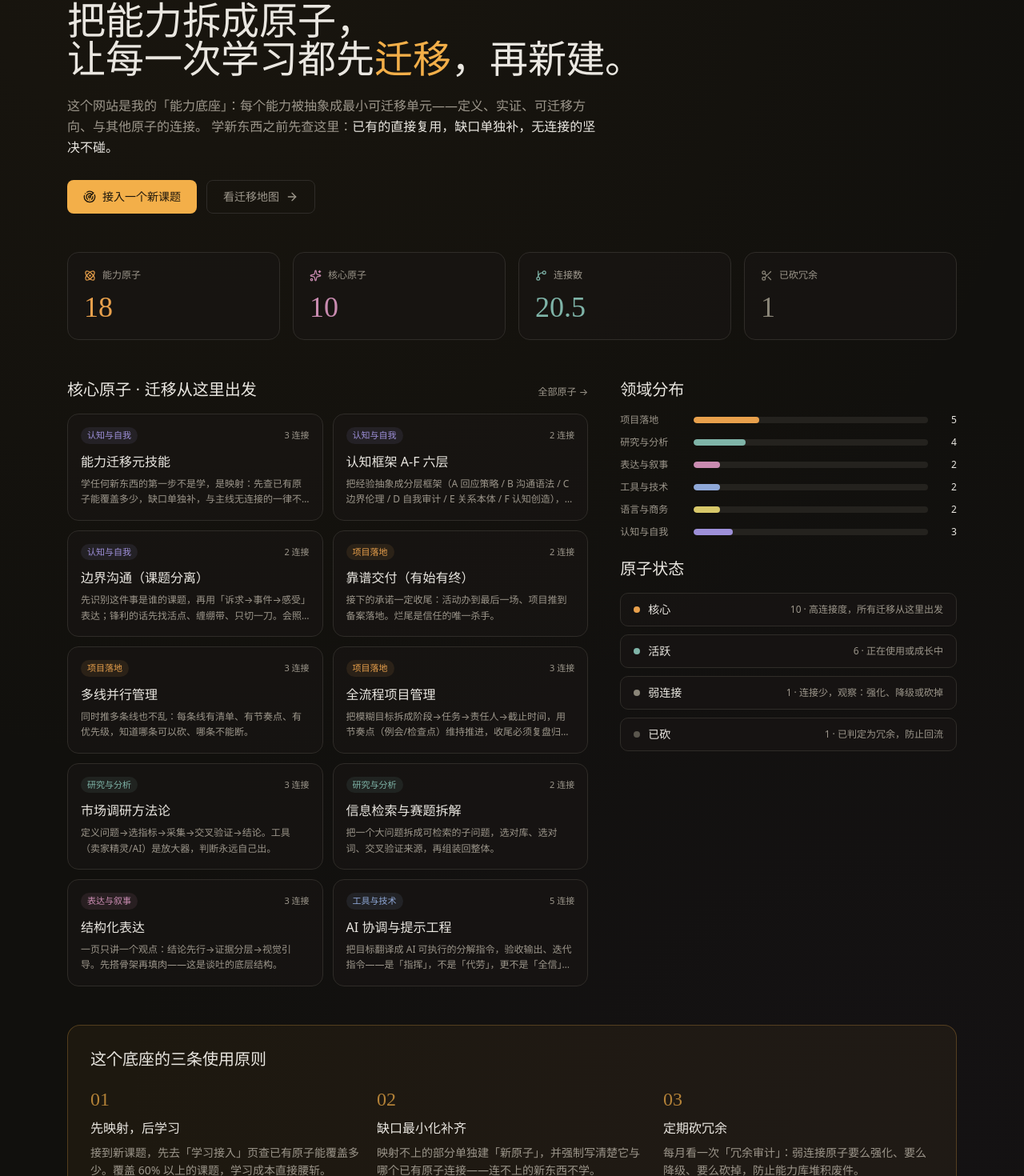
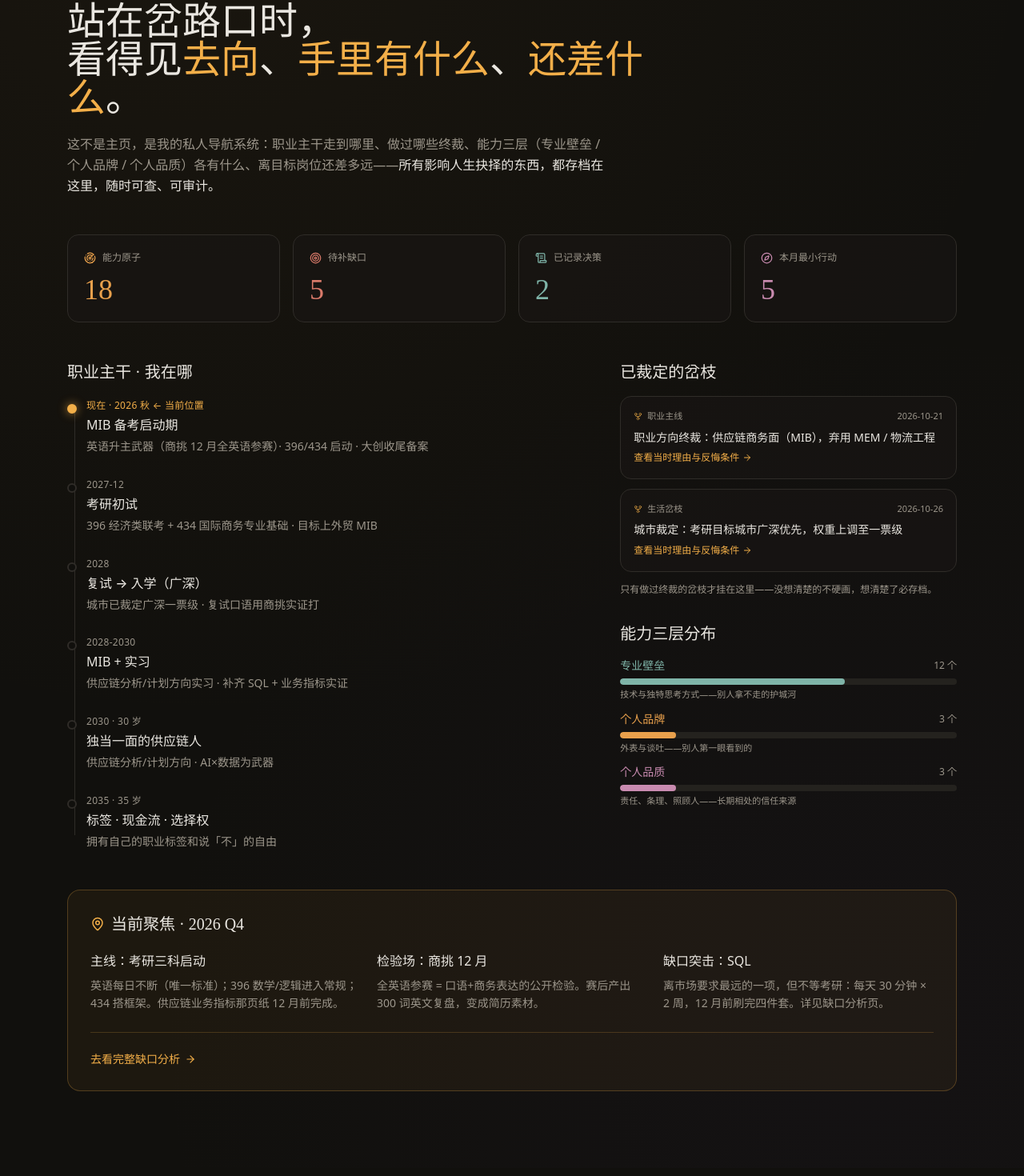
Before and after one commit to xiaoming-cvd/capability-os, a React (Vite) app: page /decisions in a window 1280 px wide. Shown: the part 134-1604 px from the top of the page at 80% size. Built offline with nearby package versions, Linux system fonts and the light colour scheme.

Commit message:
feat: 总览页升级为人生导航

```diff
--- a/src/pages/Dashboard.tsx
+++ b/src/pages/Dashboard.tsx
@@ -1,26 +1,68 @@
 import { Link } from 'react-router'
 import {
   ArrowRight,
-  Atom,
-  GitBranch,
+  Compass,
+  GitFork,
+  MapPin,
   Radar,
-  Scissors,
-  Sparkles,
+  ScrollText,
+  Target,
 } from 'lucide-react'
-import { ATOMS, DOMAINS, DOMAIN_COLORS, degree, STATUS_META } from '../data/atoms'
+import { ATOMS, LAYER_META, type AtomLayer } from '../data/atoms'
+import { gapSummary } from '../data/profile'
+import { DECISIONS } from '../data/decisions'
+
+// 人生主干：职业线里程碑
+const TRUNK = [
+  {
+    time: '现在 · 2026 秋',
+    title: 'MIB 备考启动期',
+    desc: '英语升主武器（商挑 12 月全英语参赛）· 396/434 启动 · 大创收尾备案',
+    current: true,
+  },
+  {
+    time: '2027-12',
+    title: '考研初试',
+    desc: '396 经济类联考 + 434 国际商务专业基础 · 目标上外贸 MIB',
+    current: false,
+  },
+  {
+    time: '2028',
+    title: '复试 → 入学（广深）',
+    desc: '城市已裁定广深一票级 · 复试口语用商挑实证打',
+    current: false,
+  },
+  {
+    time: '2028-2030',
+    title: 'MIB + 实习',
+    desc: '供应链分析/计划方向实习 · 补齐 SQL + 业务指标实证',
+    current: false,
+  },
+  {
+    time: '2030 · 30 岁',
+    title: '独当一面的供应链人',
+    desc: '供应链分析/计划方向 · AI×数据为武器',
+    current: false,
+  },
+  {
+    time: '2035 · 35 岁',
+    title: '标签 · 现金流 · 选择权',
+    desc: '拥有自己的职业标签和说「不」的自由',
+    current: false,
+  },
+]
 
 export default function Dashboard() {
-  const core = ATOMS.filter((a) => a.status === 'core')
-  const active = ATOMS.filter((a) => a.status === 'active')
-  const weak = ATOMS.filter((a) => a.status === 'weak')
-  const pruned = ATOMS.filter((a) => a.status === 'pruned')
-  const totalEdges = ATOMS.reduce((s, a) => s + degree(a), 0) / 2
+  const summary = gapSummary()
+  const decisions = DECISIONS.length
+  const layerCount = (l: AtomLayer) => ATOMS.filter((a) => a.layer === l).length
+  const minActions = summary.gap + summary.edge
 
   const stats = [
-    { icon: Atom, label: '能力原子', value: ATOMS.length, tone: '#e8a04c' },
-    { icon: Sparkles, label: '核心原子', value: core.length, tone: '#c98bb0' },
-    { icon: GitBranch, label: '连接数', value: totalEdges, tone: '#7fb4a8' },
-    { icon: Scissors, label: '已砍冗余', value: pruned.length, tone: '#8a8578' },
+    { icon: Radar, label: '能力原子', value: ATOMS.length, tone: '#e8a04c', to: '/atoms' },
+    { icon: Target, label: '待补缺口', value: summary.gap + summary.edge, tone: '#d97a6a', to: '/gap' },
+    { icon: ScrollText, label: '已记录决策', value: decisions, tone: '#7fb4a8', to: '/decisions' },
+    { icon: Compass, label: '本月最小行动', value: minActions, tone: '#c98bb0', to: '/gap' },
   ]
 
   return (
@@ -28,39 +70,26 @@ export default function Dashboard() {
       {/* Hero */}
       <section className="space-y-5">
         <p className="text-sm tracking-[0.3em] text-primary/80">
-          CAPABILITY ATOM BASE
+          LIFE NAVIGATION SYSTEM
         </p>
         <h1 className="font-display max-w-3xl text-4xl leading-snug sm:text-5xl">
-          把能力拆成原子，
+          站在岔路口时，
           <br />
-          让每一次学习都先<span className="text-primary">迁移</span>，再新建。
+          看得见<span className="text-primary">去向</span>、<span className="text-primary">手里有什么</span>、<span className="text-primary">还差什么</span>。
         </h1>
         <p className="max-w-2xl leading-relaxed text-muted-foreground">
-          这个网站是我的「能力底座」：每个能力被抽象成最小可迁移单元——定义、实证、可迁移方向、与其他原子的连接。
-          学新东西之前先查这里：<span className="text-foreground">已有的直接复用，缺口单独补，无连接的坚决不碰。</span>
+          这不是主页，是我的私人导航系统：职业主干走到哪里、做过哪些终裁、能力三层（专业壁垒 / 个人品牌 / 个人品质）各有什么、离目标岗位还差多远——
+          <span className="text-foreground">所有影响人生抉择的东西，都存档在这里，随时可查、可审计。</span>
         </p>
-        <div className="flex flex-wrap gap-3 pt-2">
-          <Link
-            to="/learn"
-            className="inline-flex items-center gap-2 rounded-md bg-primary px-5 py-2.5 text-sm font-medium text-primary-foreground transition-opacity hover:opacity-90"
-          >
-            <Radar size={16} /> 接入一个新课题
-          </Link>
-          <Link
-            to="/map"
-            className="inline-flex items-center gap-2 rounded-md border border-border px-5 py-2.5 text-sm text-muted-foreground transition-colors hover:text-foreground"
-          >
-            看迁移地图 <ArrowRight size={16} />
-          </Link>
-        </div>
       </section>
 
       {/* Stats */}
       <section className="grid grid-cols-2 gap-4 lg:grid-cols-4">
         {stats.map((s) => (
-          <div
+          <Link
+            to={s.to}
             key={s.label}
-            className="rounded-xl border border-border bg-card/60 p-5"
+            className="card-hover rounded-xl border border-border bg-card/60 p-5"
           >
             <div className="flex items-center gap-2 text-muted-foreground">
               <s.icon size={15} style={{ color: s.tone }} />
@@ -69,109 +98,101 @@ export default function Dashboard() {
             <p className="font-display mt-3 text-4xl" style={{ color: s.tone }}>
               {s.value}
             </p>
-          </div>
+          </Link>
         ))}
       </section>
 
       <div className="grid gap-10 lg:grid-cols-5">
-        {/* 核心原子 */}
+        {/* 人生主干 */}
         <section className="lg:col-span-3">
-          <div className="mb-4 flex items-baseline justify-between">
-            <h2 className="font-display text-xl">核心原子 · 迁移从这里出发</h2>
+          <h2 className="font-display mb-5 text-xl">职业主干 · 我在哪</h2>
+          <div className="relative space-y-0 pl-6">
+            {/* 竖线 */}
+            <span className="absolute bottom-5 left-[9px] top-2 w-px bg-border" />
+            {TRUNK.map((n) => (
+              <div key={n.time} className="relative pb-7 last:pb-0">
+                <span
+                  className={`absolute -left-6 top-1.5 h-3 w-3 rounded-full border-2 ${
+                    n.current
+                      ? 'border-primary bg-primary shadow-[0_0_12px_hsl(36_88%_62%/0.7)]'
+                      : 'border-border bg-background'
+                  }`}
+                />
+                <p
+                  className={`text-xs tracking-wide ${
+                    n.current ? 'text-primary' : 'text-muted-foreground'
+                  }`}
+                >
+                  {n.time}
+                  {n.current && ' ← 当前位置'}
+                </p>
+                <h3 className="mt-1 font-medium">{n.title}</h3>
+                <p className="mt-1 text-sm leading-relaxed text-muted-foreground">
+                  {n.desc}
+                </p>
+              </div>
+            ))}
+          </div>
+        </section>
+
+        {/* 已裁定岔枝 + 三层能力 */}
+        <section className="space-y-8 lg:col-span-2">
+          <div>
+            <h2 className="font-display mb-4 text-xl">已裁定的岔枝</h2>
+            <div className="space-y-3">
+              {DECISIONS.map((d) => (
                 <Link
-              to="/atoms"
-              className="text-xs text-muted-foreground hover:text-primary"
-            >
-              全部原子 →
-            </Link>
-          </div>
-          <div className="grid gap-3 sm:grid-cols-2">
-            {core.map((a) => (
-              <Link
-                key={a.id}
-                to={`/atoms?focus=${a.id}`}
-                className="card-hover rounded-xl border border-border bg-card/60 p-4"
+                  key={d.id}
+                  to="/decisions"
+                  className="card-hover block rounded-xl border border-border bg-card/60 p-4"
                 >
                   <div className="flex items-center justify-between">
-                  <span
-                    className="rounded-full px-2 py-0.5 text-[11px]"
-                    style={{
-                      color: DOMAIN_COLORS[a.domain],
-                      backgroundColor: `${DOMAIN_COLORS[a.domain]}1a`,
-                    }}
-                  >
-                    {a.domain}
+                    <span className="inline-flex items-center gap-1.5 text-[11px] text-muted-foreground">
+                      <GitFork size={11} className="text-primary/70" />
+                      {d.branch}
                     </span>
-                  <span className="text-[11px] text-muted-foreground">
-                    {degree(a)} 连接
-                  </span>
+                    <span className="text-[11px] text-muted-foreground">{d.date}</span>
                   </div>
-                <h3 className="mt-2.5 font-medium">{a.name}</h3>
-                <p className="mt-1.5 line-clamp-2 text-xs leading-relaxed text-muted-foreground">
-                  {a.abstraction}
+                  <h3 className="mt-2 text-sm font-medium leading-snug">
+                    {d.title}
+                  </h3>
+                  <p className="mt-2 inline-flex items-center gap-1 text-xs text-primary">
+                    查看当时理由与反悔条件 <ArrowRight size={12} />
                   </p>
                 </Link>
               ))}
             </div>
-        </section>
+            <p className="mt-3 text-xs leading-relaxed text-muted-foreground">
+              只有做过终裁的岔枝才挂在这里——没想清楚的不硬画，想清楚了必存档。
+            </p>
+          </div>
 
-        {/* 领域分布 + 状态 */}
-        <section className="space-y-6 lg:col-span-2">
           <div>
-            <h2 className="font-display mb-4 text-xl">领域分布</h2>
+            <h2 className="font-display mb-4 text-xl">能力三层分布</h2>
             <div className="space-y-3">
-              {DOMAINS.map((d) => {
-                const n = ATOMS.filter((a) => a.domain === d).length
-                if (!n) return null
+              {(Object.keys(LAYER_META) as AtomLayer[]).map((l) => {
+                const meta = LAYER_META[l]
+                const n = layerCount(l)
                 return (
-                  <div key={d} className="flex items-center gap-3">
-                    <span className="w-20 shrink-0 text-xs text-muted-foreground">
-                      {d}
+                  <div key={l}>
+                    <div className="mb-1.5 flex items-center justify-between">
+                      <span className="text-sm" style={{ color: meta.color }}>
+                        {meta.label}
                       </span>
-                    <div className="h-2 flex-1 overflow-hidden rounded-full bg-muted">
+                      <span className="text-xs text-muted-foreground">{n} 个</span>
+                    </div>
+                    <div className="h-2 overflow-hidden rounded-full bg-muted">
                       <div
                         className="h-full rounded-full"
                         style={{
                           width: `${(n / ATOMS.length) * 100}%`,
-                          backgroundColor: DOMAIN_COLORS[d],
+                          backgroundColor: meta.color,
                         }}
                       />
                     </div>
-                    <span className="w-6 text-right text-xs">{n}</span>
-                  </div>
-                )
-              })}
-            </div>
-          </div>
-
-          <div>
-            <h2 className="font-display mb-4 text-xl">原子状态</h2>
-            <div className="space-y-2.5">
-              {(['core', 'active', 'weak', 'pruned'] as const).map((s) => {
-                const meta = STATUS_META[s]
-                const n =
-                  s === 'core'
-                    ? core.length
-                    : s === 'active'
-                      ? active.length
-                      : s === 'weak'
-                        ? weak.length
-                        : pruned.length
-                return (
-                  <div
-                    key={s}
-                    className="flex items-center justify-between rounded-lg border border-border bg-card/60 px-4 py-2.5"
-                  >
-                    <div className="flex items-center gap-2.5">
-                      <span
-                        className="h-2 w-2 rounded-full"
-                        style={{ backgroundColor: meta.color }}
-                      />
-                      <span className="text-sm">{meta.label}</span>
-                    </div>
-                    <span className="text-xs text-muted-foreground">
-                      {n} · {meta.desc}
-                    </span>
+                    <p className="mt-1 text-[11px] text-muted-foreground">
+                      {meta.desc}
+                    </p>
                   </div>
                 )
               })}
@@ -180,35 +201,42 @@ export default function Dashboard() {
         </section>
       </div>
 
-      {/* 使用原则 */}
+      {/* 当前聚焦 */}
       <section className="rounded-2xl border border-primary/25 bg-primary/5 p-7">
-        <h2 className="font-display text-xl">这个底座的三条使用原则</h2>
-        <ol className="mt-5 grid gap-5 md:grid-cols-3">
+        <h2 className="flex items-center gap-2 font-display text-xl">
+          <MapPin size={18} className="text-primary" /> 当前聚焦 · 2026 Q4
+        </h2>
+        <div className="mt-5 grid gap-5 md:grid-cols-3">
           {[
             {
-              t: '先映射，后学习',
-              d: '接到新课题，先去「学习接入」页查已有原子能覆盖多少。覆盖 60% 以上的课题，学习成本直接腰斩。',
+              t: '主线：考研三科启动',
+              d: '英语每日不断（唯一标准）；396 数学/逻辑进入常规；434 搭框架。供应链业务指标那页纸 12 月前完成。',
             },
             {
-              t: '缺口最小化补齐',
-              d: '映射不上的部分单独建「新原子」，并强制写清楚它与哪个已有原子连接——连不上的新东西不学。',
+              t: '检验场：商挑 12 月',
+              d: '全英语参赛 = 口语+商务表达的公开检验。赛后产出 300 词英文复盘，变成简历素材。',
             },
             {
-              t: '定期砍冗余',
-              d: '每月看一次「冗余审计」：弱连接原子要么强化、要么降级、要么砍掉，防止能力库堆积废件。',
+              t: '缺口突击：SQL',
+              d: '离市场要求最远的一项，但不等考研：每天 30 分钟 × 2 周，12 月前刷完四件套。详见缺口分析页。',
             },
-          ].map((x, i) => (
-            <li key={x.t} className="space-y-2">
-              <span className="font-display text-2xl text-primary/70">
-                0{i + 1}
-              </span>
+          ].map((x) => (
+            <div key={x.t} className="space-y-2">
               <h3 className="font-medium">{x.t}</h3>
               <p className="text-sm leading-relaxed text-muted-foreground">
                 {x.d}
               </p>
-            </li>
+            </div>
           ))}
-        </ol>
+        </div>
+        <div className="mt-6 border-t border-primary/20 pt-5">
+          <Link
+            to="/gap"
+            className="inline-flex items-center gap-1.5 text-sm text-primary hover:underline"
+          >
+            去看完整缺口分析 <ArrowRight size={14} />
+          </Link>
+        </div>
       </section>
     </div>
   )
```
Lines whose indentation alone changed are shown as unchanged.
